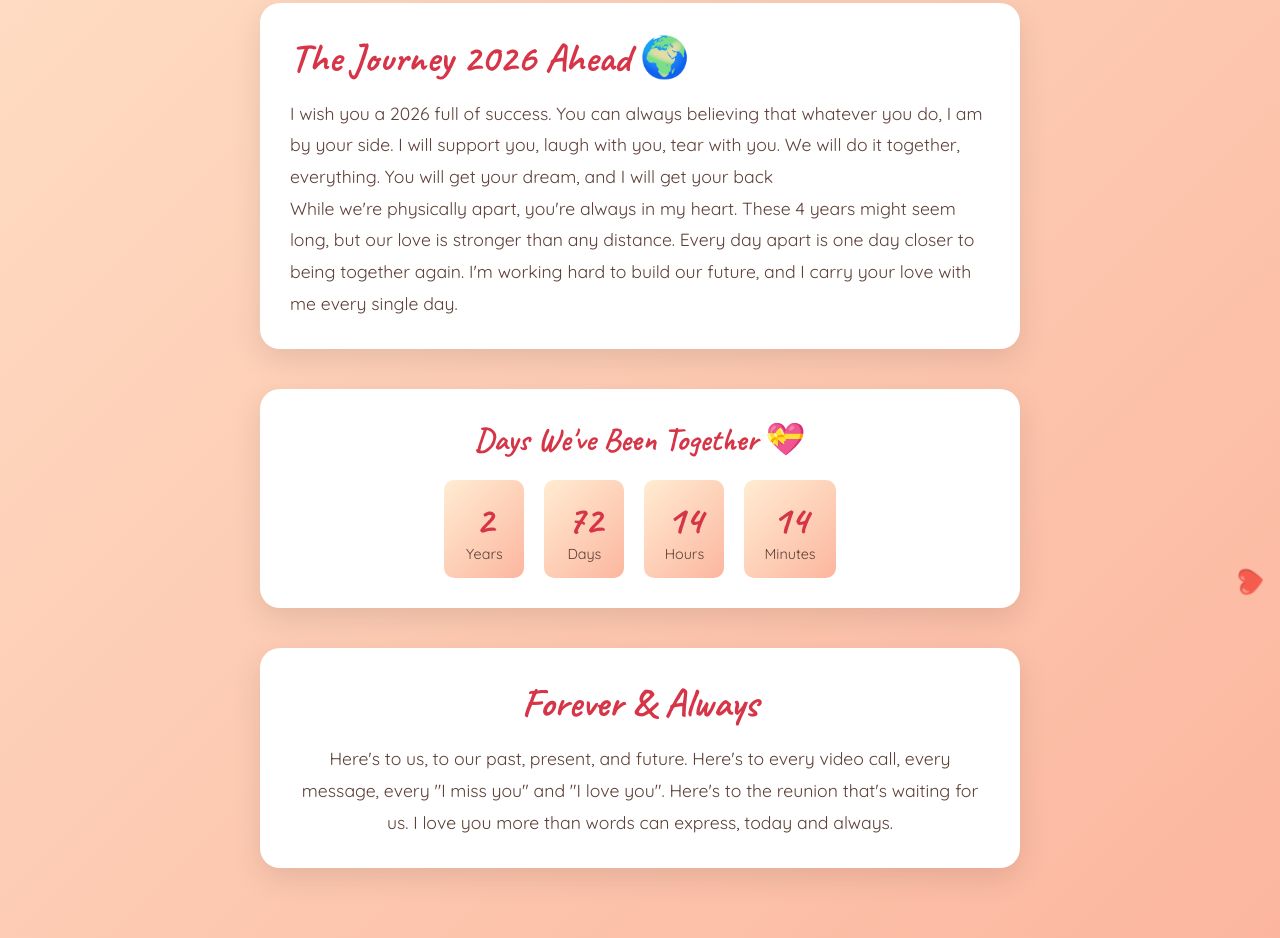
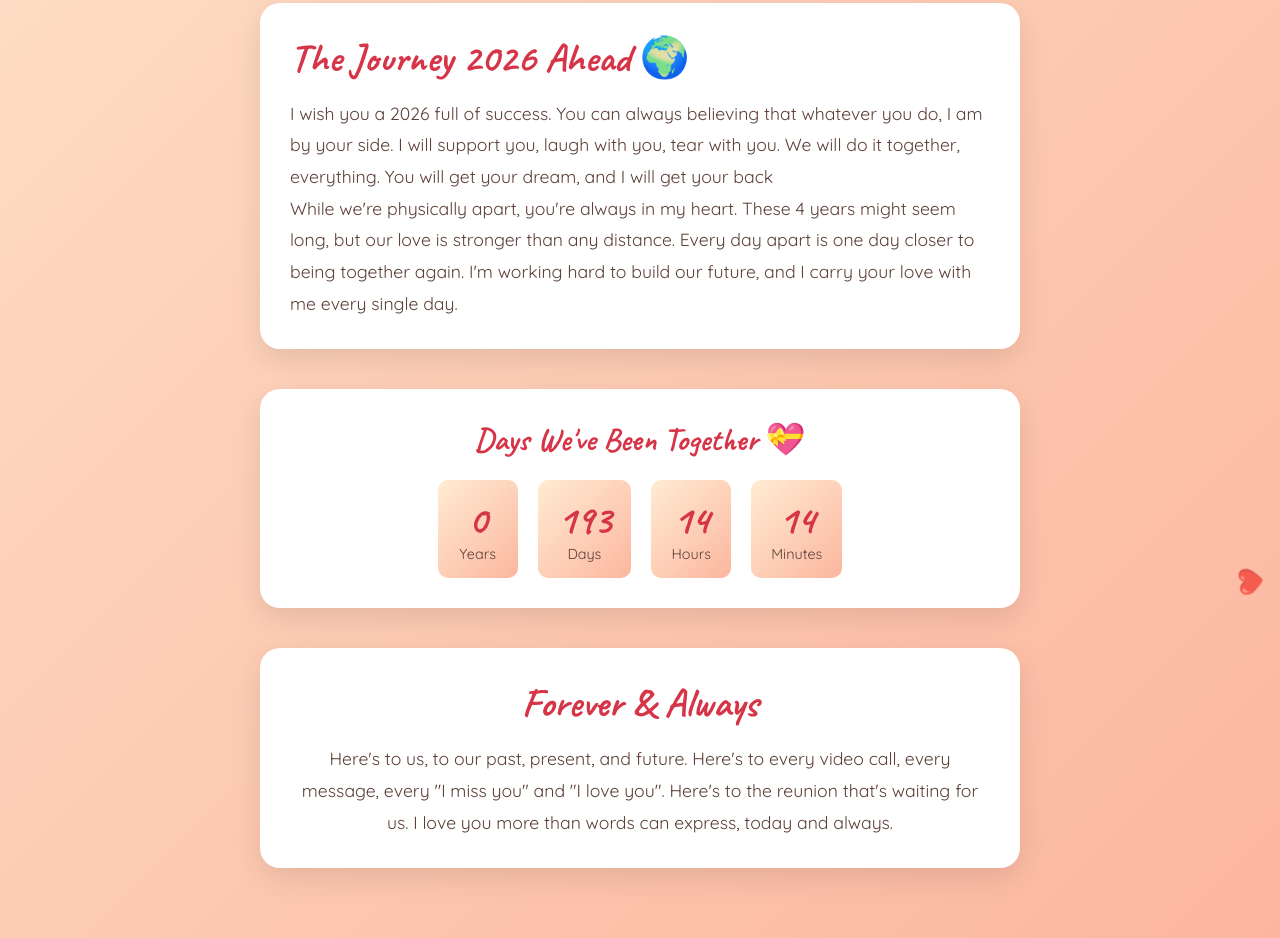
Before and after one commit to emplor255/happy_new_year_2026_kaly, a plain HTML site: page index.html in a window 1280 px wide. Shown: the part 999-1937 px from the top of the page. Drawn offline with Linux system fonts and the light colour scheme.

```diff
--- a/index.html
+++ b/index.html
@@ -359,7 +359,7 @@
         setInterval(createHeart, 800);
 
         // Countdown timer (customize with your actual anniversary date)
-        const anniversaryDate = new Date('2023-10-18'); // Change this to your actual date!
+        const anniversaryDate = new Date('2025-06-18'); // Change this to your actual date!
 
         function updateCountdown() {
             const now = new Date();
```
